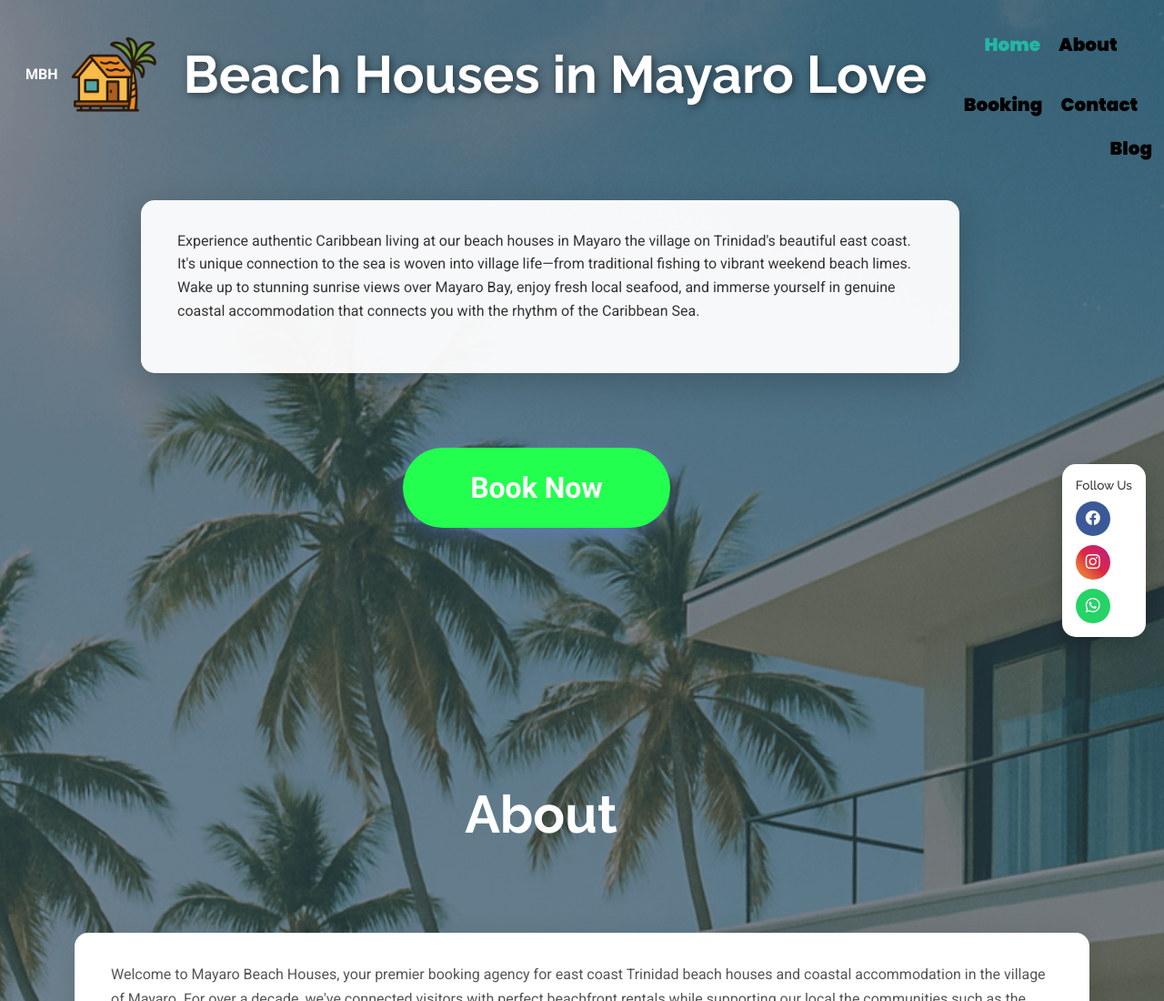
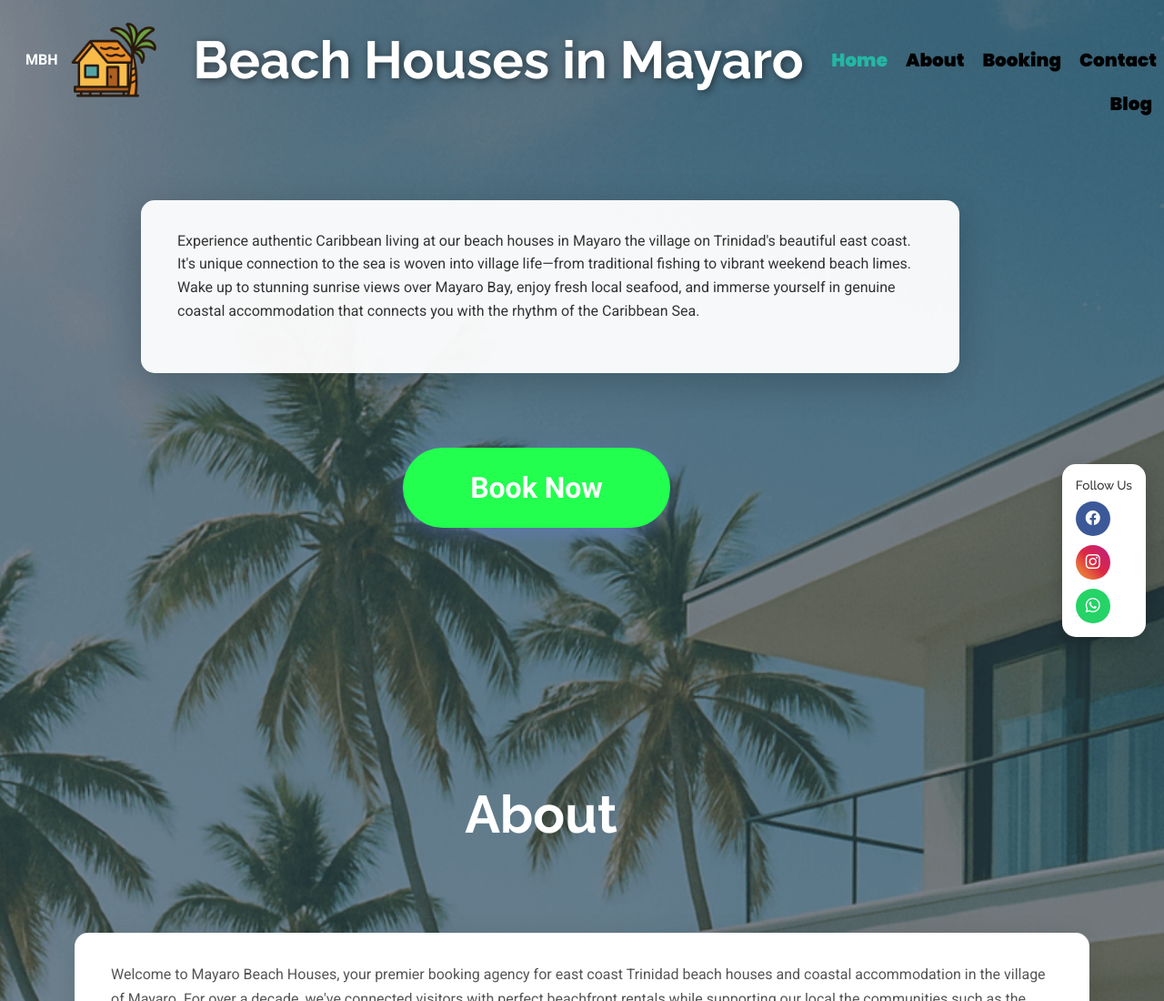
Before and after one commit to KadGeo/Beach-Houses-In-Mayaro-Website, a website: page index.html in a window 1280 px wide. Shown: the top 1100 px of the page at 91% size. Drawn offline with nearby package versions, Linux system fonts and the light colour scheme; no server answers.

Commit message:
mayaro removed love from site title

```diff
--- a/index.html
+++ b/index.html
@@ -107,7 +107,7 @@
         <img src="assets/img/MBH  Logo 2.webp" alt="Beach Houses in Mayaro Logo" class="logo-img" width="100" height="100">
       </a>
 
-      <h2 class="site-title">Beach Houses in Mayaro Love </h2>
+      <h2 class="site-title">Beach Houses in Mayaro</h2>
 
       <nav id="navmenu" class="navmenu">
         <ul>
```
